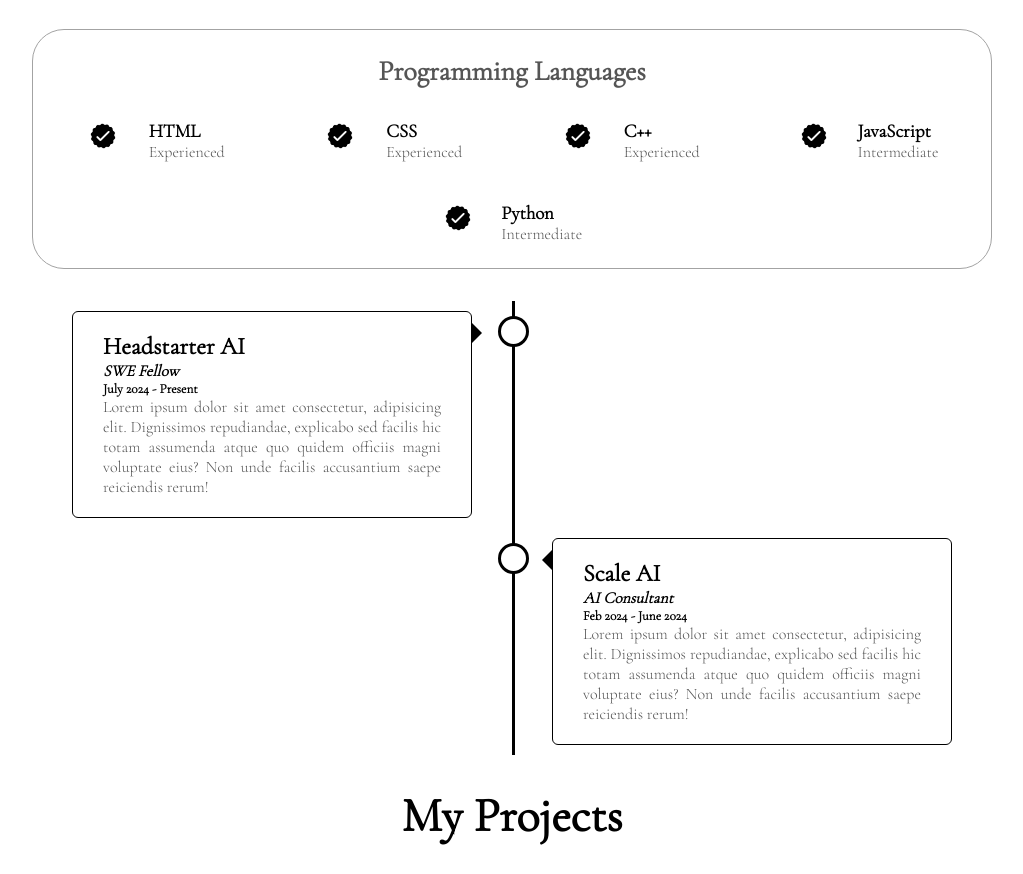
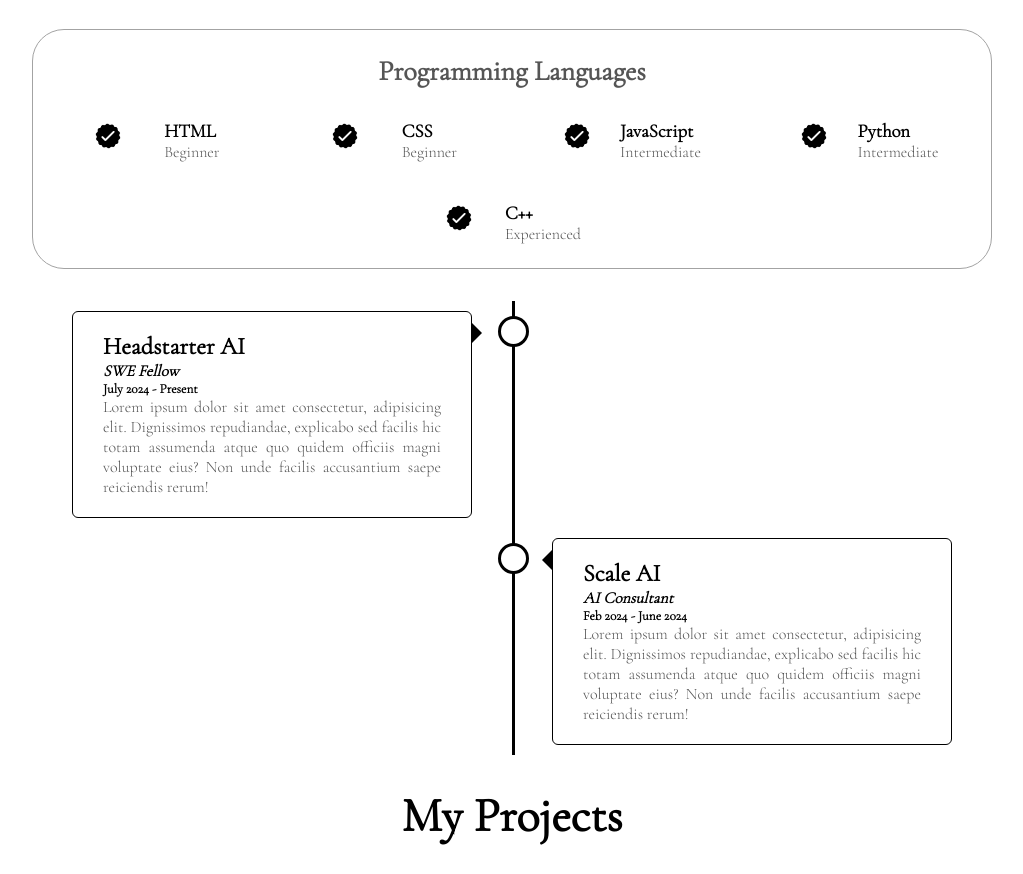
Before and after one commit to michae1fl/Personal-Website, a plain HTML site: page index.html in a window 1280 px wide. Shown: the part 1661-2535 px from the top of the page, without its empty margins (128-1151 px from the left). Drawn offline with nearby package versions, Linux system fonts and the light colour scheme; a web font is replaced by a local one.

Commit message:
Update index.html

```diff
--- a/index.html
+++ b/index.html
@@ -149,7 +149,7 @@
                             />
                             <div>
                                 <h3>HTML</h3>
-                                <p>Experienced</p>
+                                <p>Beginner</p>
                             </div>
                         </article>
                         <article>
@@ -160,18 +160,7 @@
                             />
                             <div>
                                 <h3>CSS</h3>
-                                <p>Experienced</p>
-                            </div>
-                        </article>
-                        <article>
-                            <img
-                            src="./assets/checkmark.png"
-                            alt="Experience Icon"
-                            class="icon"
-                            />
-                            <div>
-                                <h3>C++</h3>
-                                <p>Experienced</p>
+                                <p>Beginner</p>
                             </div>
                         </article>
                         <article>
@@ -194,6 +183,17 @@
                             <div>
                                 <h3>Python</h3>
                                 <p>Intermediate</p>
+                            </div>
+                        </article>
+                        <article>
+                            <img
+                            src="./assets/checkmark.png"
+                            alt="Experience Icon"
+                            class="icon"
+                            />
+                            <div>
+                                <h3>C++</h3>
+                                <p>Experienced</p>
                             </div>
                         </article>
                     </div>
```
